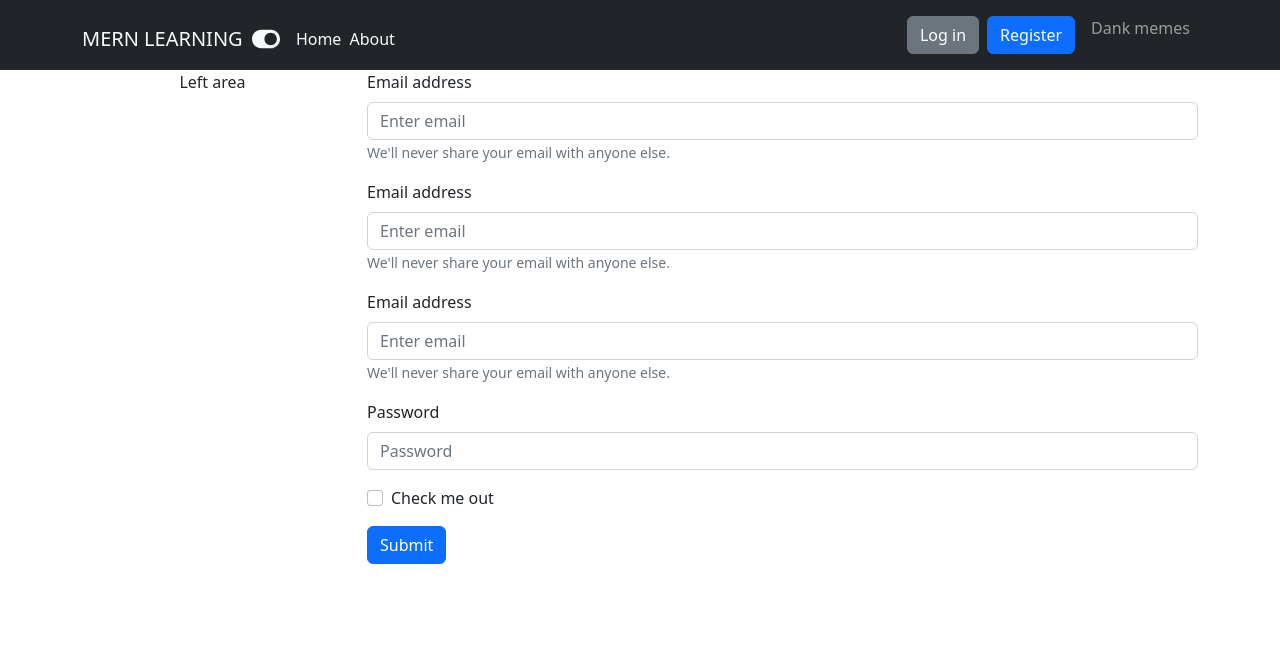
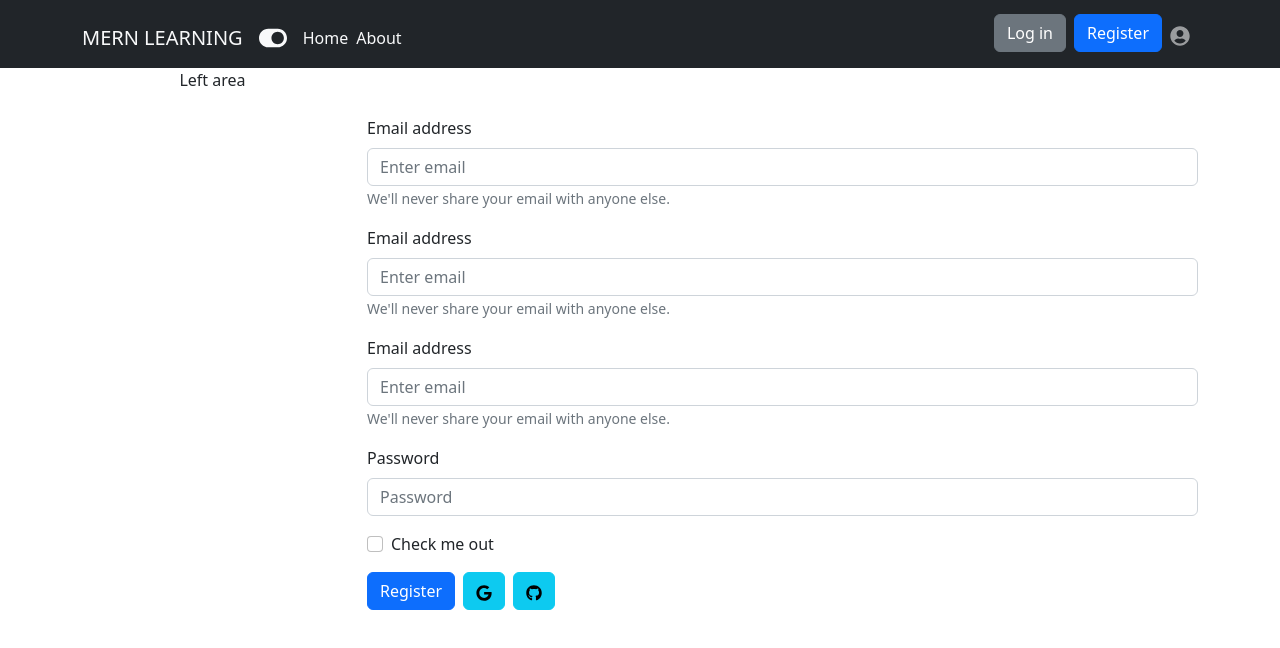
Before and after one commit to MDSadid-git/learningClientSide-Assignment10, a React (Create React App) app: page /regester in a window 1280 px wide. Shown: the top 648 px of the page. Built offline with nearby package versions, Linux system fonts and the light colour scheme.

Commit message:
google register done

```diff
--- /dev/null
+++ b/src/UserContext/UserContext.js
@@ -0,0 +1,20 @@
+import React from "react";
+import { createContext } from "react";
+import { getAuth, signInWithPopup } from "firebase/auth";
+import app from "../firebase/firebase.init";
+
+export const AuthContext = createContext();
+
+const UserContext = ({ children }) => {
+  const auth = getAuth(app);
+  const user = { name: "sadid" };
+  const googleUserRegister = (provider) => {
+    return signInWithPopup(auth, provider);
+  };
+  const authInFo = { user, googleUserRegister };
+  return (
+    <AuthContext.Provider value={authInFo}>{children}</AuthContext.Provider>
+  );
+};
+
+export default UserContext;
--- a/src/components/Header/Header.js
+++ b/src/components/Header/Header.js
@@ -3,20 +3,23 @@ import Container from "react-bootstrap/Container";
 import Nav from "react-bootstrap/Nav";
 import Navbar from "react-bootstrap/Navbar";
 import { Link } from "react-router-dom";
-import { FaToggleOn, FaToggleOff } from "react-icons/fa";
+import { FaToggleOn, FaToggleOff, FaUserCircle } from "react-icons/fa";
 import { useState } from "react";
 import { Button } from "react-bootstrap";
+import { useContext } from "react";
+import { AuthContext } from "../../UserContext/UserContext";
 
 const Header = () => {
   const [on, setOn] = useState(false);
+  const { user } = useContext(AuthContext);
   return (
     <div>
       <Navbar collapseOnSelect expand="lg" bg="dark" variant="dark">
         <Container>
           <Navbar.Brand href="#home">
-            <Link to="/" className="text-light text-decoration-none">
-              MERN LEARNING{" "}
-              <small className="ms-1 fs-3" onClick={() => setOn(!on)}>
+            <Link to="/home" className="text-light text-decoration-none">
+              MERN LEARNING
+              <small className="ms-3 fs-3" onClick={() => setOn(!on)}>
                 {on ? <FaToggleOff /> : <FaToggleOn />}
               </small>
             </Link>
@@ -40,14 +43,18 @@ const Header = () => {
               </Nav>
             </Nav>
             <Nav>
-              <Nav.Link href="#deets">
-                <Button variant="secondary" className="me-2">
-                  Log in
-                </Button>
-                <Button variant="primary">Register</Button>
-              </Nav.Link>
+              <Nav>
+                <Link to="/login">
+                  <Button variant="secondary" className="me-2">
+                    Log in
+                  </Button>
+                </Link>
+                <Link to="/regester">
+                  <Button variant="primary">Register</Button>
+                </Link>
+              </Nav>
               <Nav.Link eventKey={2} href="#memes">
-                Dank memes
+                <FaUserCircle className="fs-5 text" />
               </Nav.Link>
             </Nav>
           </Navbar.Collapse>
--- a/src/components/Login/Login/Login.js
+++ b/src/components/Login/Login/Login.js
@@ -1,9 +1,24 @@
-import React from "react";
+import { GoogleAuthProvider } from "firebase/auth";
+import React, { useContext } from "react";
 import Button from "react-bootstrap/Button";
 import Form from "react-bootstrap/Form";
+import { FaGithub, FaGoogle } from "react-icons/fa";
+import { AuthContext } from "../../../UserContext/UserContext";
+
+const googleProvider = new GoogleAuthProvider();
 const Login = () => {
+  const { googleUserRegister } = useContext(AuthContext);
+  const handleFrom = () => {};
+  const UserGoogle = (provider) => {
+    googleUserRegister(googleProvider)
+      .then((resul) => {
+        const user = resul.user;
+        console.log(user);
+      })
+      .catch((e) => console.error(e));
+  };
   return (
-    <div className="text-start">
+    <div className="text-start mt-5">
       <Form>
         <Form.Group className="mb-3" controlId="formBasicEmail">
           <Form.Label>Email address</Form.Label>
@@ -23,7 +38,18 @@ const Login = () => {
         </Form.Group>
 
         <Button variant="primary" type="submit">
-          Submit
+          Log in
+        </Button>
+        <Button
+          onClick={UserGoogle}
+          variant="info"
+          className="mx-2"
+          title="Sing in With google"
+        >
+          <FaGoogle />
+        </Button>
+        <Button variant="info" title="Sing in With git">
+          <FaGithub />
         </Button>
       </Form>
     </div>
--- a/src/components/Login/Regester/Regester.js
+++ b/src/components/Login/Regester/Regester.js
@@ -1,11 +1,26 @@
 import React from "react";
+import { useContext } from "react";
 import Button from "react-bootstrap/Button";
 import Form from "react-bootstrap/Form";
+import { FaGithub, FaGoogle } from "react-icons/fa";
+import { AuthContext } from "../../../UserContext/UserContext";
+import { GoogleAuthProvider } from "firebase/auth";
+const googleProvider = new GoogleAuthProvider();
 
 const Regester = () => {
+  const { googleUserRegister } = useContext(AuthContext);
+  const handleFrom = () => {};
+  const UserGoogle = (provider) => {
+    googleUserRegister(googleProvider)
+      .then((resul) => {
+        const user = resul.user;
+        console.log(user);
+      })
+      .catch((e) => console.error(e));
+  };
   return (
-    <div className="text-start">
-      <Form>
+    <div className="text-start mt-5">
+      <Form onSubmit={handleFrom}>
         <Form.Group className="mb-3" controlId="formBasicName">
           <Form.Label>Email address</Form.Label>
           <Form.Control type="text" name="name" placeholder="Enter email" />
@@ -40,7 +55,18 @@ const Regester = () => {
           <Form.Check type="checkbox" label="Check me out" />
         </Form.Group>
         <Button variant="primary" type="submit">
-          Submit
+          Register
+        </Button>
+        <Button
+          onClick={UserGoogle}
+          variant="info"
+          className="mx-2"
+          title="Sing in With google"
+        >
+          <FaGoogle />
+        </Button>
+        <Button variant="info" title="Sing in With git">
+          <FaGithub />
         </Button>
       </Form>
     </div>
--- a/src/index.js
+++ b/src/index.js
@@ -4,11 +4,14 @@ import "./index.css";
 import App from "./App";
 import reportWebVitals from "./reportWebVitals";
 import "bootstrap/dist/css/bootstrap.min.css";
+import UserContext from "./UserContext/UserContext";
 
 const root = ReactDOM.createRoot(document.getElementById("root"));
 root.render(
   <React.StrictMode>
-    <App />
+    <UserContext>
+      <App />
+    </UserContext>
   </React.StrictMode>
 );
 
```
